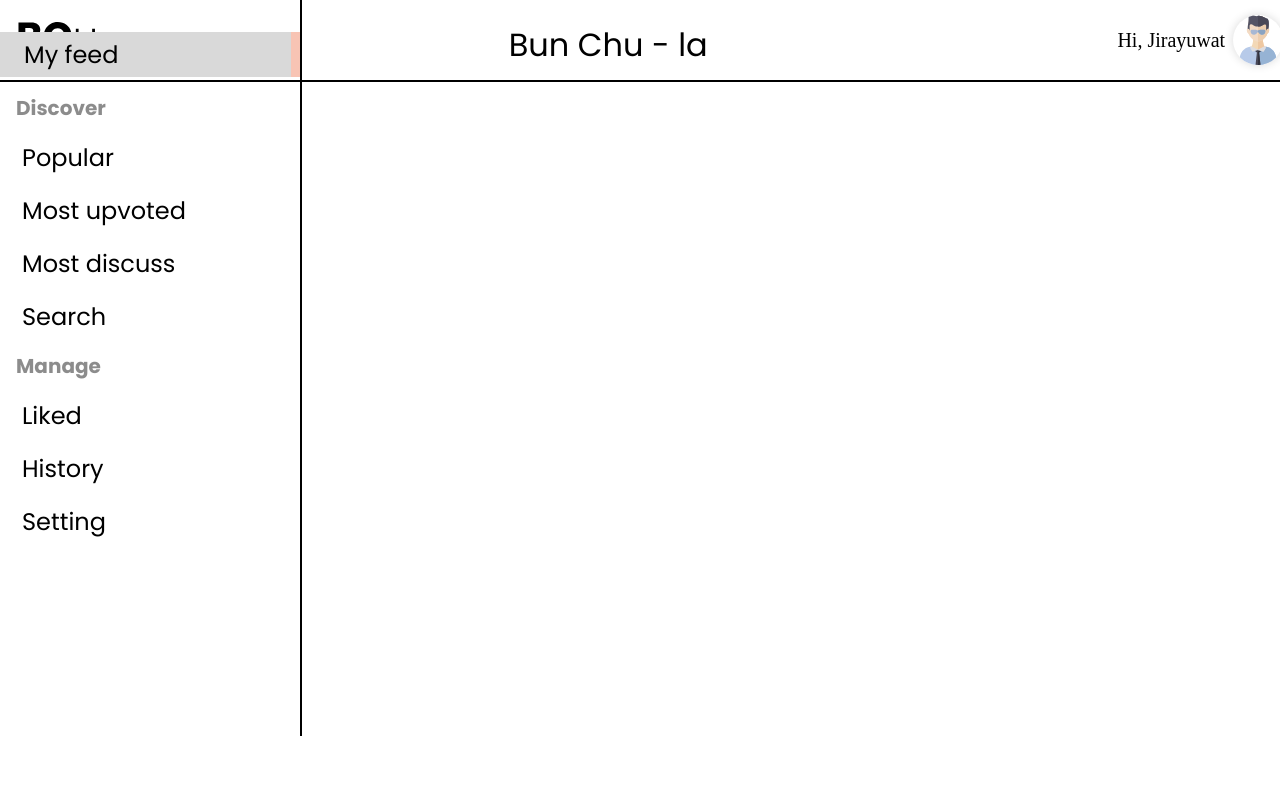
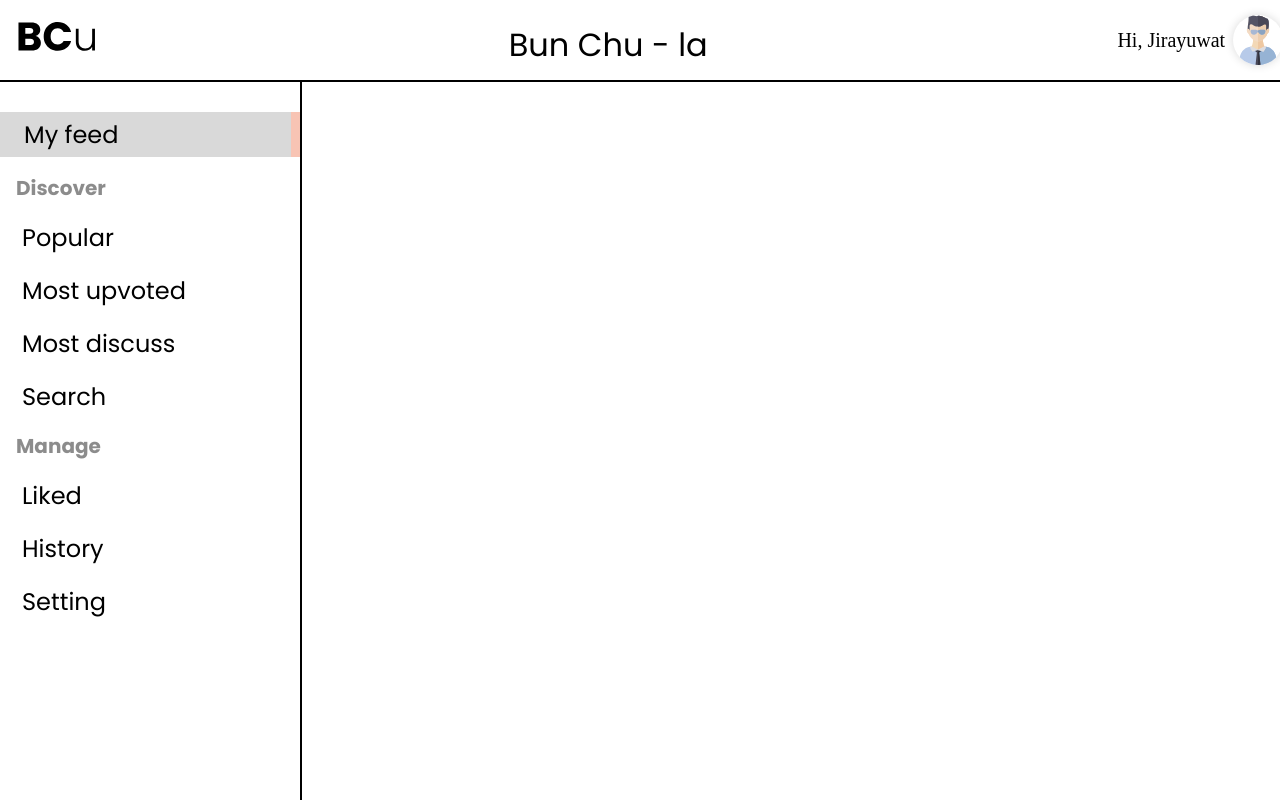
Before and after one commit to Knowledge-Chula-God-Hub/mono-god-repo, a React (Create React App) app in the folder knowledgehub-frontend/: page /home in a window 1280 px wide. Built offline with nearby package versions, Linux system fonts and the light colour scheme; the HTML template or start-up script is replaced by a standard one; a web font is replaced by a local one.

Commit message:
fix position

```diff
--- a/knowledgehub-frontend/src/components/SideBar.tsx
+++ b/knowledgehub-frontend/src/components/SideBar.tsx
@@ -21,10 +21,12 @@ function SideBar() {
         <div style={{display:"flex",
                     flexDirection:"column",
                     width:"300px",
+                    top:"80px",
                     height:"calc(100vh - 80px)",
-                    position:"sticky",
+                    position:"fixed",
                     borderRight:"2px solid black",
                     paddingTop:"16px"
+
         }}>
             <button className="menu_button" style={isSelect(0,selected)} onClick={()=>{setSelected(0)}}>My feed</button>
             <h1 className="category">Discover</h1>
```
